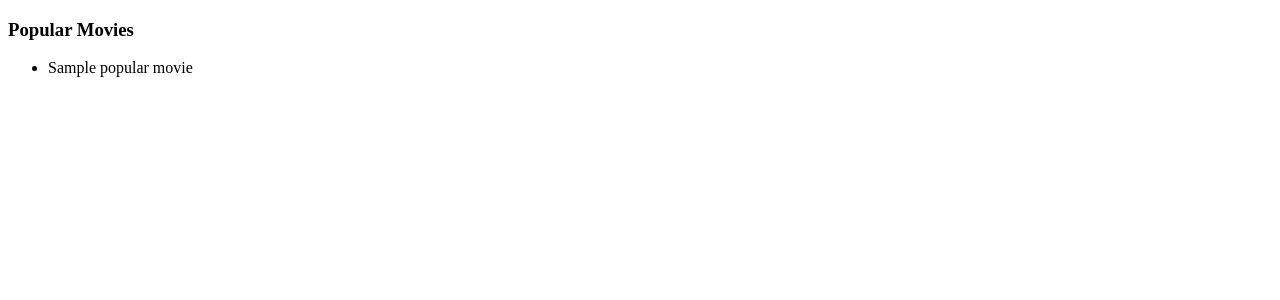
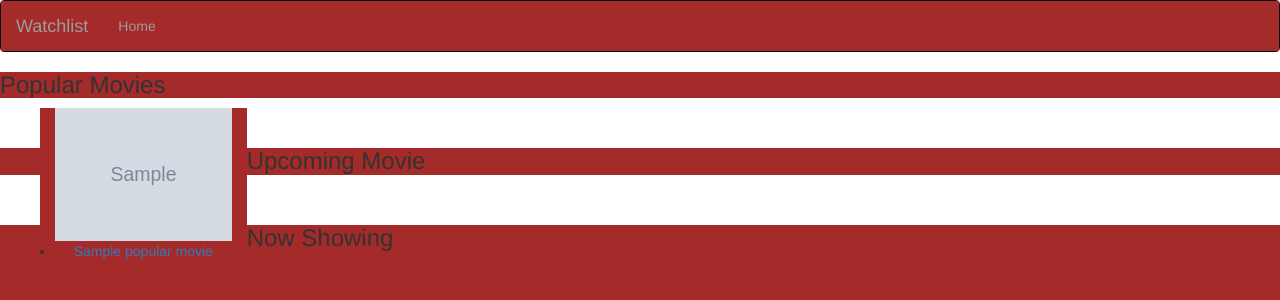
Before and after one commit to BenOkwara/Flask-API-Request, a Flask app: template app/templates/index.html in a window 1280 px wide. Shown: the top 300 px of the page. Run offline with Flask 2, Linux system fonts and the light colour scheme; the template is opened without the code that fills it: most values are stand-ins (such as "Sample title", 1, 10 or a date in 2020); grey boxes marked "Sample" are stand-in pictures; parts of the project's set-up code (start-up, migrations or seed data) failed here and were passed over; some libraries are stand-ins or nearby versions.

Commit message:
Add the updates

```diff
--- a/app/__init__.py
+++ b/app/__init__.py
@@ -1,5 +1,6 @@
 from flask import Flask
 from .config import DevConfig
+from flask_bootstrap import Bootstrap
 
 # Initializing application
 app = Flask(__name__,instance_relative_config = True)
@@ -8,4 +9,8 @@ app = Flask(__name__,instance_relative_config = True)
 app.config.from_object(DevConfig)
 app.config.from_pyfile('config.py')
 
+# Initializing Flask Extensions
+bootstrap = Bootstrap(app)
+
 from app import views
+from app import error
--- /dev/null
+++ b/app/static/css/index.css
@@ -0,0 +1,3 @@
+*{
+    background-color: brown;
+}
--- /dev/null
+++ b/app/templates/base.html
@@ -0,0 +1,6 @@
+{% extends 'bootstrap/base.html' %}
+
+<!-- Navbar block -->
+{% block navbar %}
+    {% include 'navbar.html' %}
+{% endblock %}
--- /dev/null
+++ b/app/templates/fourOwfour.html
@@ -0,0 +1,5 @@
+{% extends 'base.html' %}
+
+{% block content %}
+    <h1>WHOOOOOOPS we can't find that page</h1>
+{% endblock %}
--- a/app/templates/index.html
+++ b/app/templates/index.html
@@ -1,23 +1,31 @@
-<!DOCTYPE html>
-<html>
-  <head>
-    <meta charset="utf-8">
-    {% if title %}
-    <title>{{ title }} </title>
-    {% else %}
-    <title>Welcome to the best Movie Review website </title>
-    {% endif %}
+{% extends 'base.html' %}
+{% import 'macros.html' as macro %}
 
-  </head>
-  <body>
-      <!-- Popular movie section -->
-      <h3> Popular Movies</h3>
-      <ul>
-        {% for popular_movie in popular %}
-            <li>{{popular_movie.title}}</li>
-        {% endfor %}
-      </ul>
-  </body>
-</html>
+<!-- Styles block -->
 
-<h1> {{ message }} </h1>
+{% block styles %}
+{{ super() }}
+<link rel="stylesheet" href="{{url_for('static',filename='css/index.css')}}">
+{% endblock %}
+
+<!-- Content block -->
+{% block content %}
+
+<!-- Popular movie section -->
+<h3> Popular Movies</h3>
+<ul>
+  {{ macro.displayMovieList(popular)}}
+</ul>
+<br>
+<!-- Upcoming movie -->
+<h3> Upcoming Movie </h3>
+<ul>
+  {{ macro.displayMovieList(upcoming)}}
+</ul>
+<br>
+<!-- Now showing movie -->
+<h3> Now Showing </h3>
+<ul>
+  {{ macro.displayMovieList(now_showing)}}
+</ul>
+{% endblock %}
--- /dev/null
+++ b/app/templates/macros.html
@@ -0,0 +1,14 @@
+{% macro displayMovieList(movie_list) %}
+
+{% for movie in movie_list %}
+<div class="col-xs-12 col-sm-4 col-md-2 col-lg-2 movie-card">
+    <img src="{{ movie.poster }}" alt="{{ movie.title }} poster" class="img-responsive">
+    <li class="text-center">
+        <a href="/movie/{{movie.id}}">
+            {{ movie.title|truncate(10)}}</a>
+    </li>
+</div>
+
+{% endfor %}
+
+{% endmacro %}
--- /dev/null
+++ b/app/templates/navbar.html
@@ -0,0 +1,18 @@
+<div class="navbar navbar-inverse" role="navigation">
+    <div class="container-fluid">
+        <div class="navbar-header">
+            <button type="button" class="navbar-toggle" data-toggle="collapse" data-target=".navbar-collapse">
+              <span class="sr-only">Toggle navigation</span>
+              <span class="icon-bar"></span>
+              <span class="icon-bar"></span>
+              <span class="icon-bar"></span>
+            </button>
+            <a class="navbar-brand" href="/"> Watchlist </a>
+        </div>
+        <div class="navbar-collapse collapse">
+            <ul class="nav navbar-nav">
+                <li><a href="/">Home</a></li>
+        </div>
+
+    </div>
+</div>
```
Also changed, not shown: app/error.py (+9 -0 lines), app/request.py (+28 -4 lines), app/templates/movie.html (+22 -1 lines), app/views.py (+11 -7 lines).
